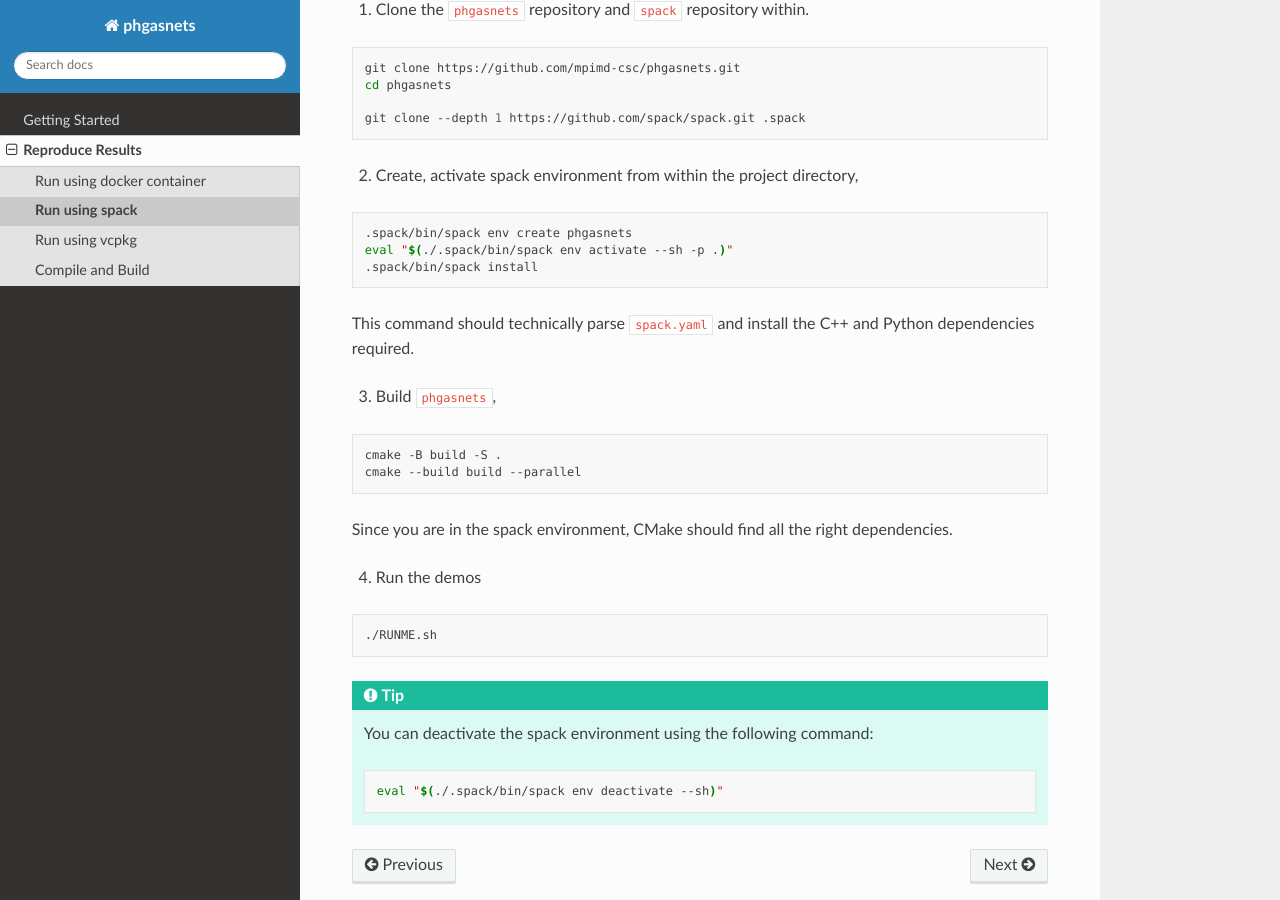
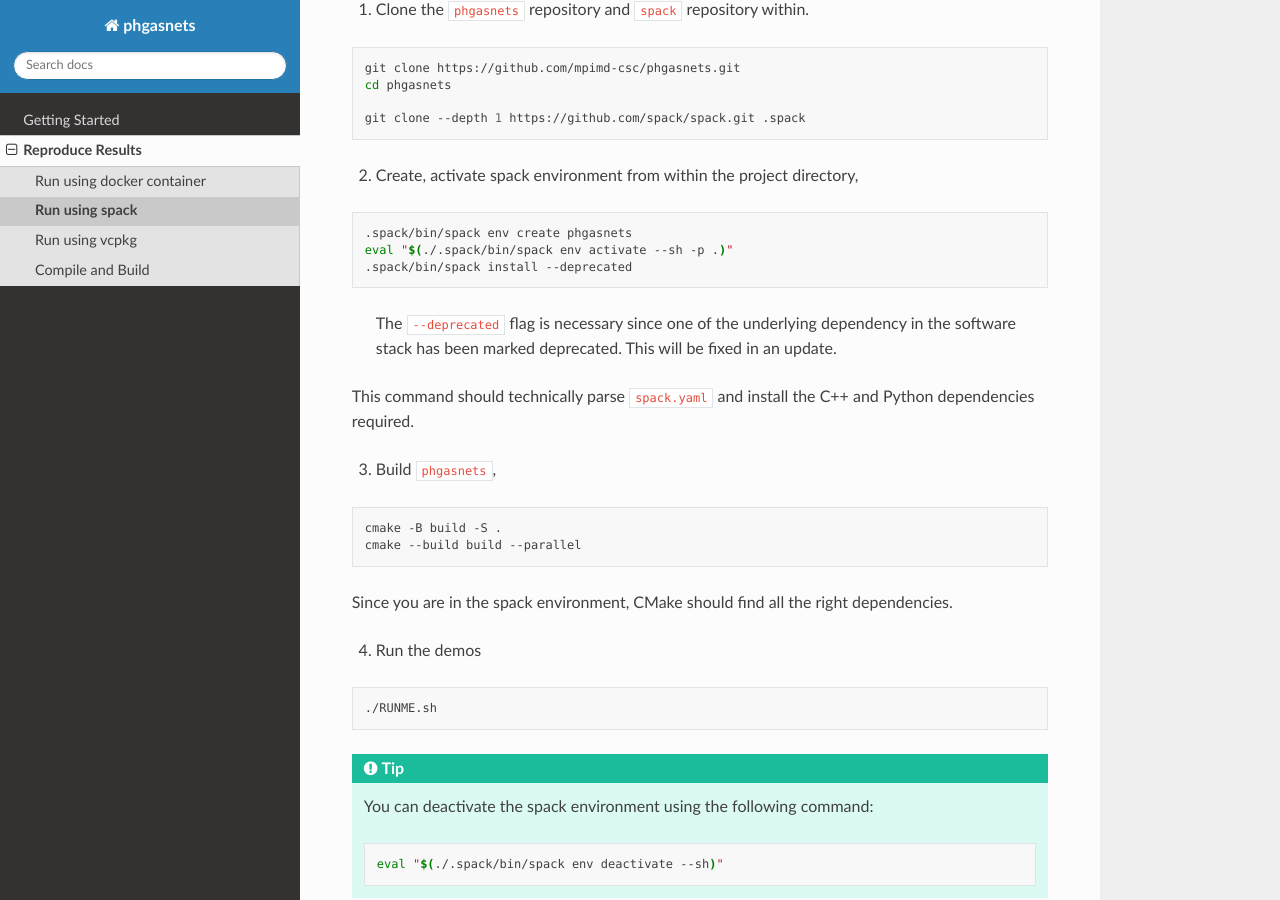
Before and after one commit to mpimd-csc/phgasnets, a Sphinx documentation site: the page built from docs/spack.md, in a window 1280 px wide and 900 px high, scrolled down 380 px. Built offline with Sphinx 7.4.7 and the Read the Docs theme 3.1.0, drawn with Linux system fonts in a browser that asks for light colours.

Commit message:
upd spack build; incl zlib as dep

````diff
--- a/docs/spack.md
+++ b/docs/spack.md
@@ -22,8 +22,10 @@ git clone --depth 1 https://github.com/spack/spack.git .spack
 ```bash
 .spack/bin/spack env create phgasnets
 eval "$(./.spack/bin/spack env activate --sh -p .)"
-.spack/bin/spack install
+.spack/bin/spack install --deprecated
 ```
+
+> The `--deprecated` flag is necessary since one of the underlying dependency in the software stack has been marked deprecated. This will be fixed in an update.
 
 This command should technically parse `spack.yaml` and install the C++ and Python dependencies required.
 
````
Also changed, not shown: 2 other files.
